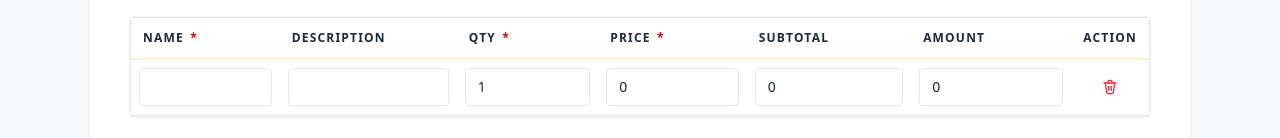
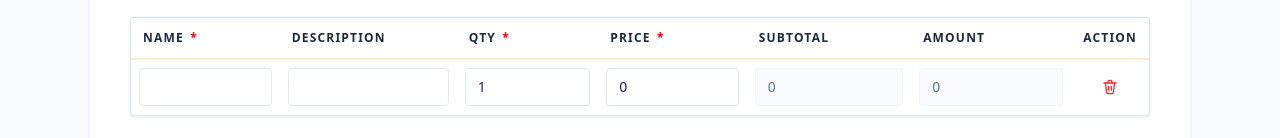
Before and after one commit to egadestaviano/invoicy, a Vue app: page /generator in a window 1280 px wide. Shown: the part 1959-2097 px from the top of the page. Built offline with nearby package versions, Linux system fonts and the light colour scheme; no server answers.

Commit message:
feat: auto-calculate subtotal and amount fields in invoice items

```diff
--- a/src/views/GeneratorView.vue
+++ b/src/views/GeneratorView.vue
@@ -517,15 +517,15 @@
                     <label class="sr-only" :for="getItemFieldId(index, 'subtotal')">
                       Item {{ index + 1 }} subtotal
                     </label>
-                    <input :id="getItemFieldId(index, 'subtotal')" v-model.number="item.subtotal" type="number"
-                      :name="`items[${index}].subtotal`" inputmode="decimal" min="0" step="0.01"
-                      class="form-input-table" />
+                    <input :id="getItemFieldId(index, 'subtotal')" :value="item.subtotal" type="number"
+                      :name="`items[${index}].subtotal`" disabled
+                      class="form-input-table form-input-table--auto" />
                   </td>
                   <td class="p-2">
                     <label class="sr-only" :for="getItemFieldId(index, 'amount')">Item {{ index + 1 }} amount</label>
-                    <input :id="getItemFieldId(index, 'amount')" v-model.number="item.amount" type="number"
-                      :name="`items[${index}].amount`" inputmode="decimal" min="0" step="0.01"
-                      class="form-input-table" />
+                    <input :id="getItemFieldId(index, 'amount')" :value="item.amount" type="number"
+                      :name="`items[${index}].amount`" disabled
+                      class="form-input-table form-input-table--auto" />
                   </td>
                   <td class="p-2 text-center">
                     <button type="button" :aria-label="`Remove item ${index + 1}`"
@@ -1360,6 +1360,18 @@ const handleAiParsed = (data) => {
 }
 
 watch(
+  () => form.items.map((i) => ({ qty: i.qty, price: i.price })),
+  () => {
+    form.items.forEach((item) => {
+      const subtotal = (Number(item.qty) || 0) * (Number(item.price) || 0)
+      item.subtotal = subtotal
+      item.amount = subtotal
+    })
+  },
+  { deep: true },
+)
+
+watch(
   form,
   () => {
     queueDraftSave()
@@ -1624,6 +1636,10 @@ const submitForm = async () => {
   @apply block w-full rounded-sm border border-slate-200 bg-white px-3 py-2 text-sm text-slate-800 transition-all duration-200 placeholder:text-slate-400 hover:border-slate-300 focus:border-orange-400 focus:bg-white focus:outline-none focus:ring-1 focus:ring-orange-400/20;
 }
 
+.form-input-table--auto {
+  @apply cursor-not-allowed border-slate-100 bg-slate-50 text-slate-500 hover:border-slate-100;
+}
+
 textarea.form-input {
   @apply leading-relaxed;
 }
```
